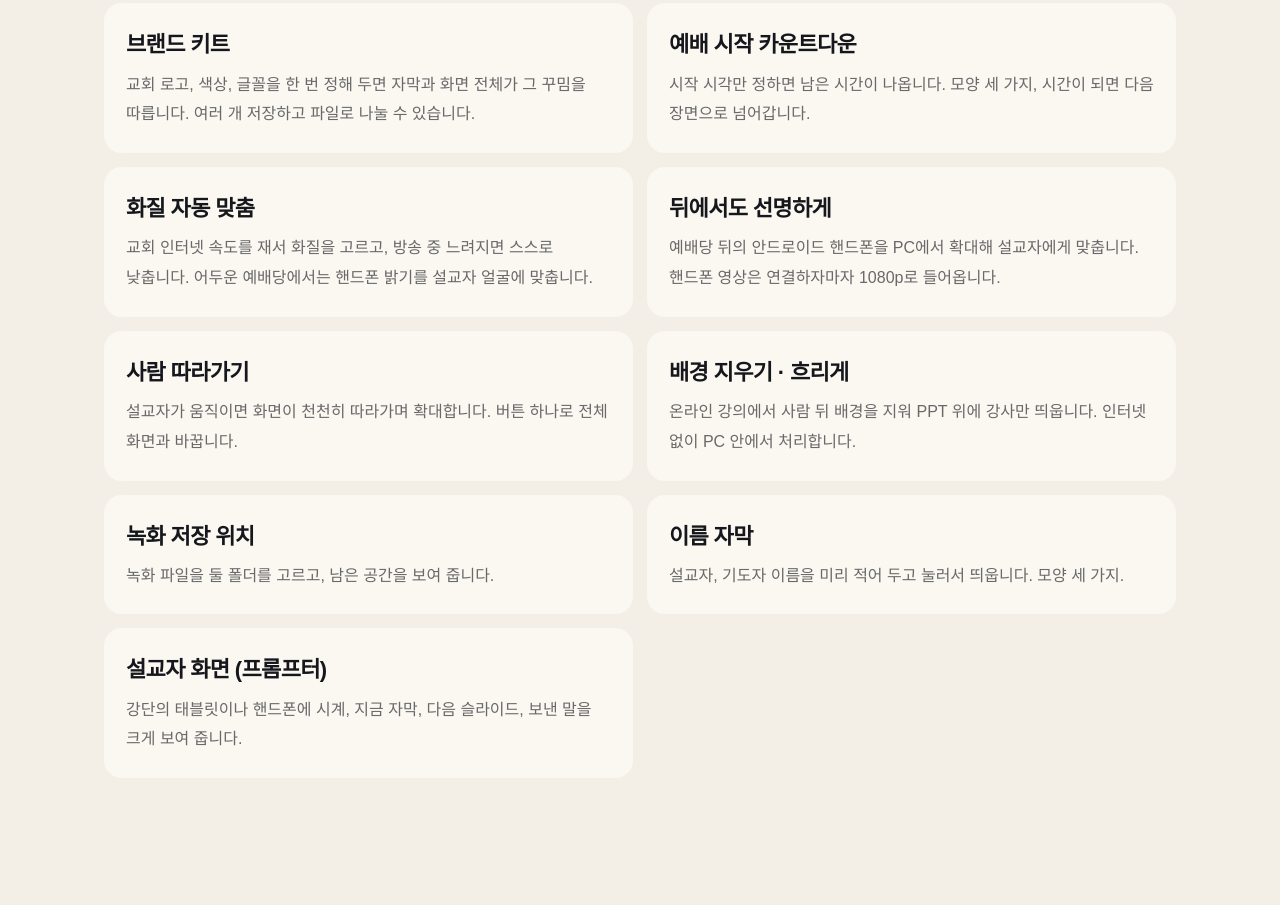
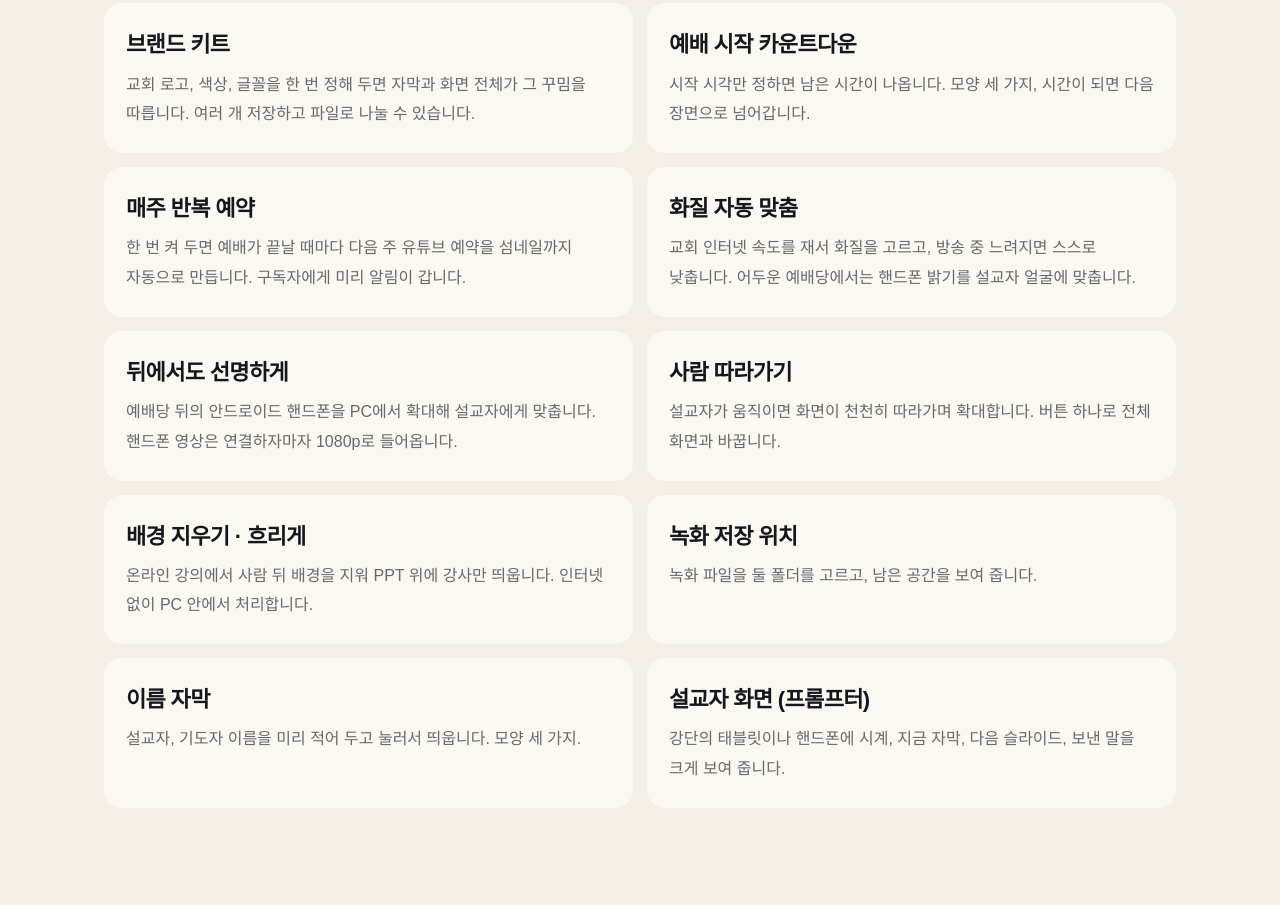
Before and after one commit to backhung65-cpu/easy-live, a plain HTML site: page index.html in a window 1280 px wide. Shown: the part 3445-4350 px from the top of the page. Drawn offline with Linux system fonts and the light colour scheme; a web font is replaced by a local one.

Commit message:
0.8.0 안내: 매주 반복 예약
Co-Authored-By: Claude Opus 5.5 <noreply@anthropic.com>

```diff
--- a/index.html
+++ b/index.html
@@ -132,6 +132,7 @@
         <ul class="extras">
           <li><b>브랜드 키트</b><span>교회 로고, 색상, 글꼴을 한 번 정해 두면 자막과 화면 전체가 그 꾸밈을 따릅니다. 여러 개 저장하고 파일로 나눌 수 있습니다.</span></li>
           <li><b>예배 시작 카운트다운</b><span>시작 시각만 정하면 남은 시간이 나옵니다. 모양 세 가지, 시간이 되면 다음 장면으로 넘어갑니다.</span></li>
+          <li><b>매주 반복 예약</b><span>한 번 켜 두면 예배가 끝날 때마다 다음 주 유튜브 예약을 섬네일까지 자동으로 만듭니다. 구독자에게 미리 알림이 갑니다.</span></li>
           <li><b>화질 자동 맞춤</b><span>교회 인터넷 속도를 재서 화질을 고르고, 방송 중 느려지면 스스로 낮춥니다. 어두운 예배당에서는 핸드폰 밝기를 설교자 얼굴에 맞춥니다.</span></li>
           <li><b>뒤에서도 선명하게</b><span>예배당 뒤의 안드로이드 핸드폰을 PC에서 확대해 설교자에게 맞춥니다. 핸드폰 영상은 연결하자마자 1080p로 들어옵니다.</span></li>
           <li><b>사람 따라가기</b><span>설교자가 움직이면 화면이 천천히 따라가며 확대합니다. 버튼 하나로 전체 화면과 바꿉니다.</span></li>
```
